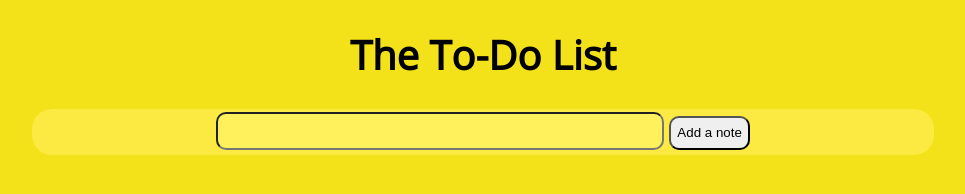
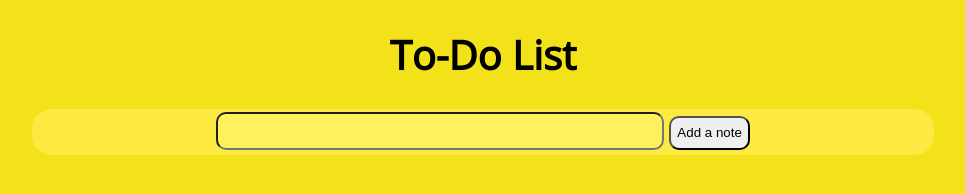
Before and after one commit to gurgenyeganyan/to_do_app, a plain HTML site: page index.html in a window 1280 px wide. Shown: the whole page, without its empty margins (157-1122 px from the left). Drawn offline with nearby package versions, Linux system fonts and the light colour scheme.

Commit message:
Update index.html

```diff
--- a/index.html
+++ b/index.html
@@ -11,7 +11,7 @@
 </head>
 <body>
     <header>
-        <h1>The To-Do List</h1>
+        <h1>To-Do List</h1>
     </header>
         <div id="input-container">
             <input type="text" id="to-do-input">
```
